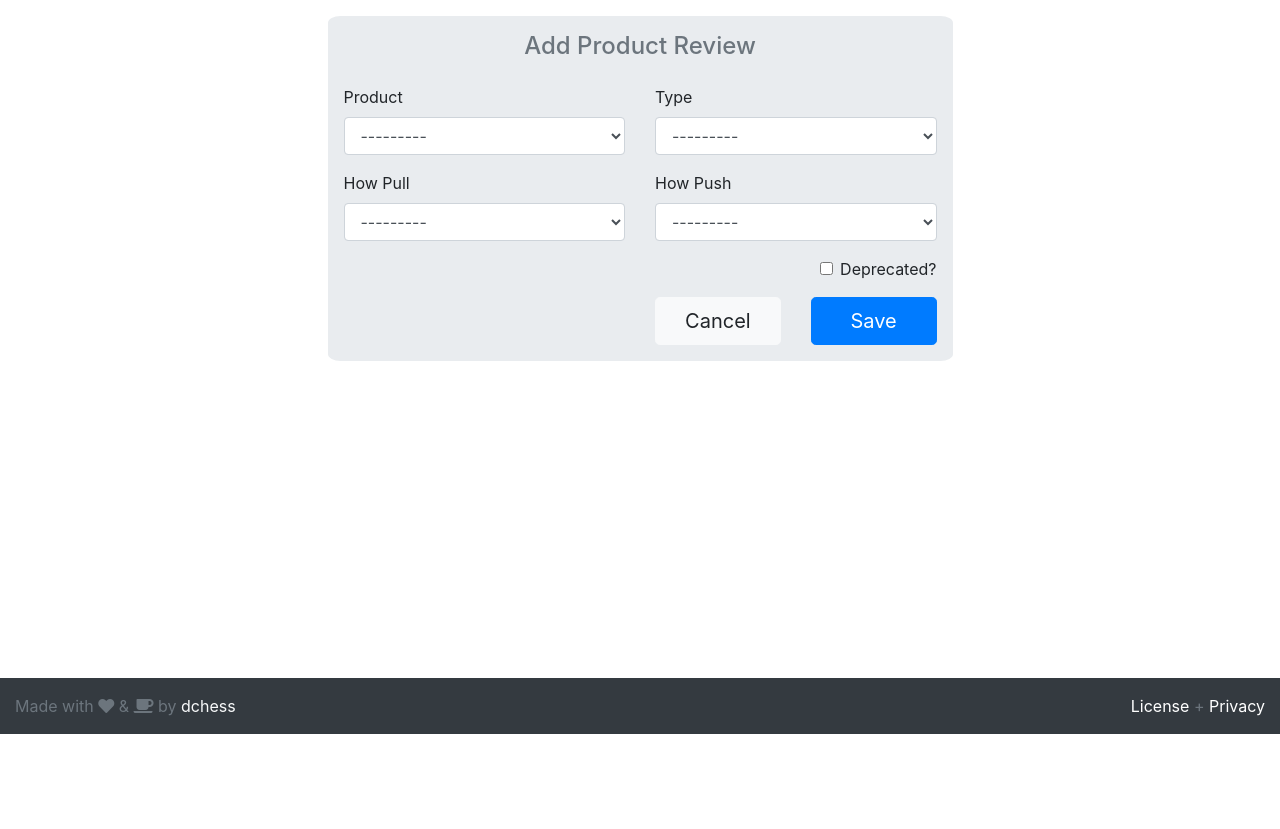
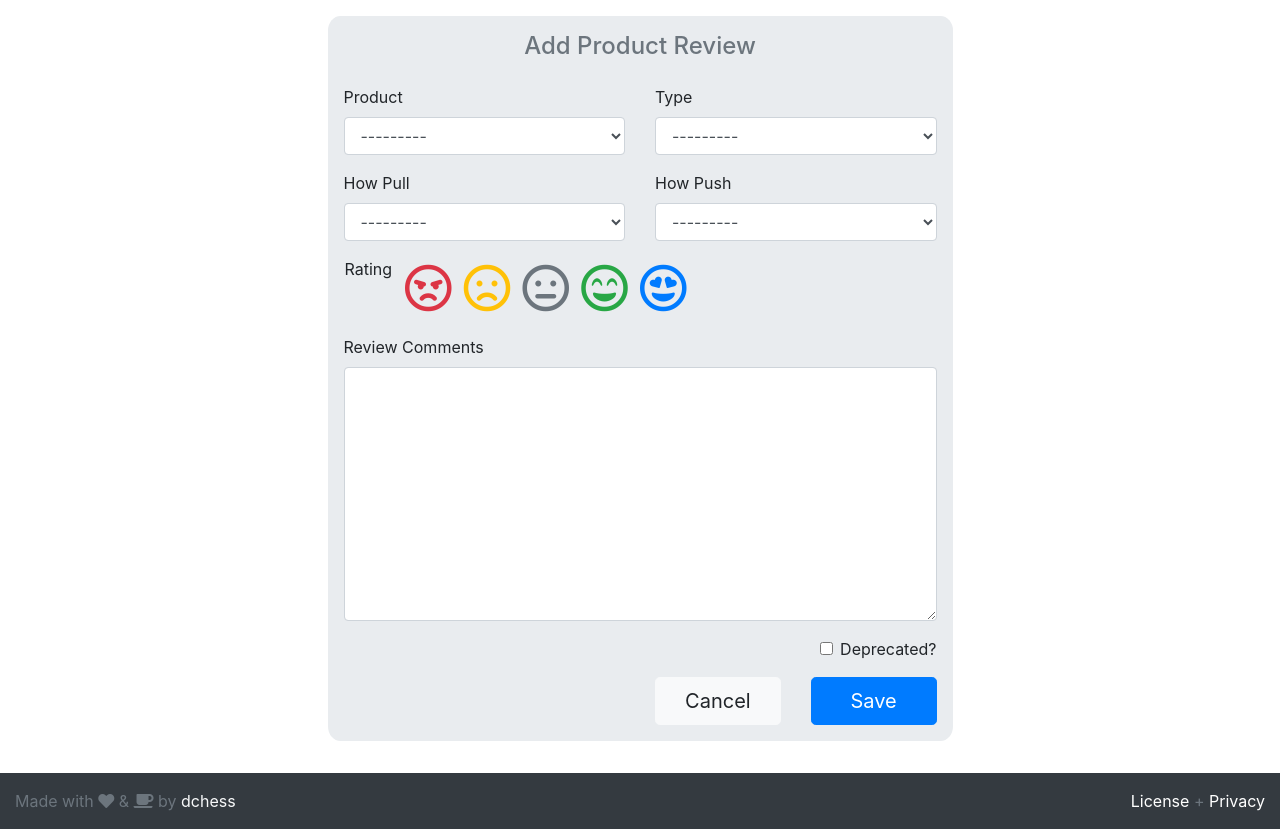
Before and after one commit to dchess/mothra, a Django app: page /reviews/create/ in a window 1280 px wide. Shown: the part 66-895 px from the top of the page. Before the commit the page ends 800 px from the top, so only its background shows below. Run offline with Django 3.2, Linux system fonts and the light colour scheme; the visitor is signed in with stand-in values (Sample User, id 1); data that the repository does not hold is empty; parts of the project's set-up code (start-up, migrations or seed data) failed here and were passed over; some libraries are stand-ins or nearby versions.

Commit message:
Add ratings to reviews

```diff
--- /dev/null
+++ b/templates/_sentiment_button.html
@@ -0,0 +1,6 @@
+{% load inventory_helpers %}
+<label class="feedback-btn btn col-sm-2 {% if rating == 1 %}offset-sm-1{% endif %}" id="sentiment-label{{ rating }}"
+    for="sentiment{{ rating }}">
+    <input type="radio" name="rating" id="sentiment{{ rating }}" value="{{ rating }}" required>
+    <i class=" sentiment-icon far {{ rating|sentiment_icon }} {{ rating|sentiment_color }} fa-3x"></i>
+</label>
--- a/templates/usage_create_form.html
+++ b/templates/usage_create_form.html
@@ -25,6 +25,20 @@
         <div class="col">
             <label for="{{ form.how_push.id_for_label }}">How Push</label>
             {{ form.how_push }}
+        </div>
+    </div>
+    <div class="row pt-3">
+        <label for="{{ form.rating.id_for_label }}" class="pl-3">Rating</label>
+        <div class="btn-group btn-group-toggle" data-toggle="buttons">
+            {% for i in "xxxxx" %}
+            {% include "_sentiment_button.html" with rating=forloop.counter %}
+            {% endfor %}
+        </div>
+    </div>
+    <div class="row pt-3">
+        <div class="col">
+            <label for="{{ form.review.id_for_label }}">Review Comments</label>
+            {{ form.review }}
         </div>
     </div>
     <div class="row pt-3">
@@ -62,6 +76,7 @@
 <script>
     $(function () {
         $("#{{ form.product.id_for_label }}").addClass("form-control");
+        $("#{{ form.review.id_for_label }}").addClass("form-control");
         $("#{{ form.how_push.id_for_label }}").addClass("form-control");
         $("#{{ form.how_pull.id_for_label }}").addClass("form-control");
         $("#{{ form.usage_type.id_for_label }}").addClass("form-control");
@@ -71,6 +86,10 @@
             $("#deprecation-date").toggle();
             $("#deprecation-reason").toggle();
         });
+        $('.feedback-btn').click(function () {
+            $('.sentiment-icon').removeClass('fas').addClass('far');
+            $(this).find('i.far').removeClass('far').addClass('fas');
+        })
     })
 </script>
 {% endblock %}
```
Also changed, not shown: templates/usage_update_form.html (+20 -3 lines).
